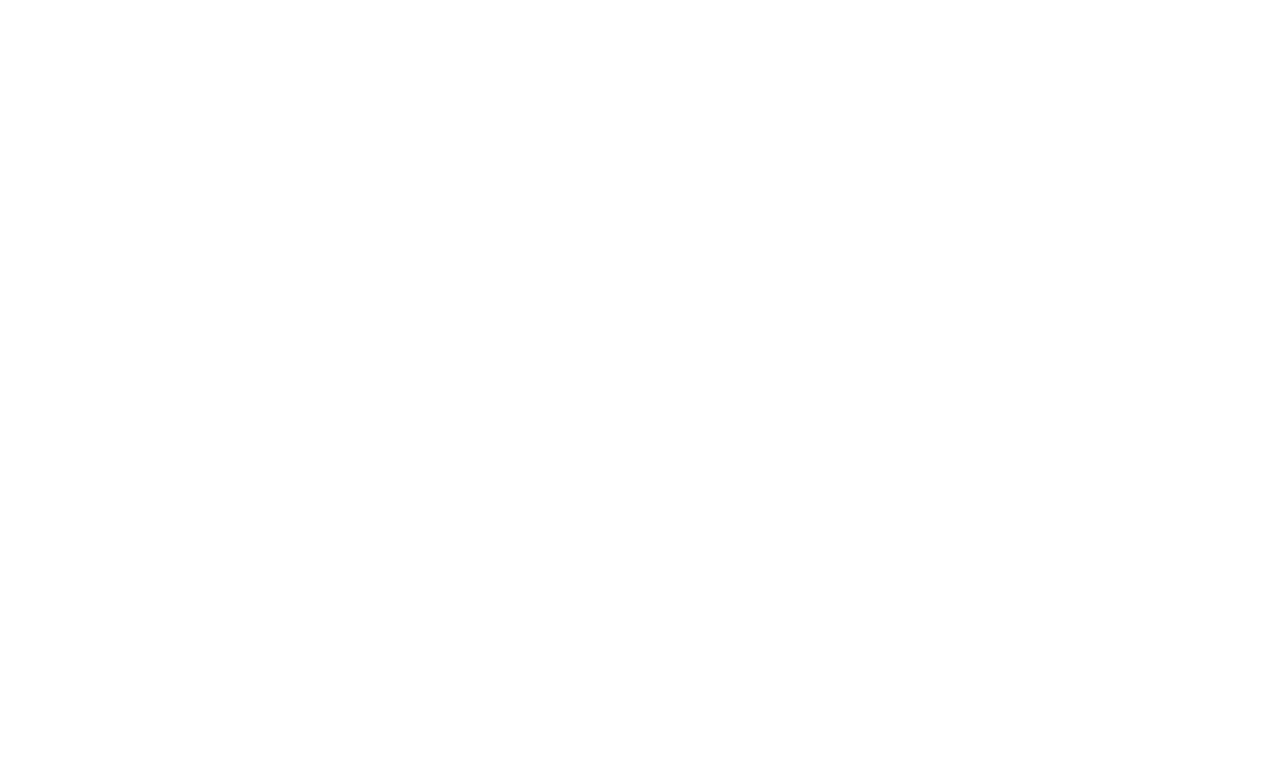
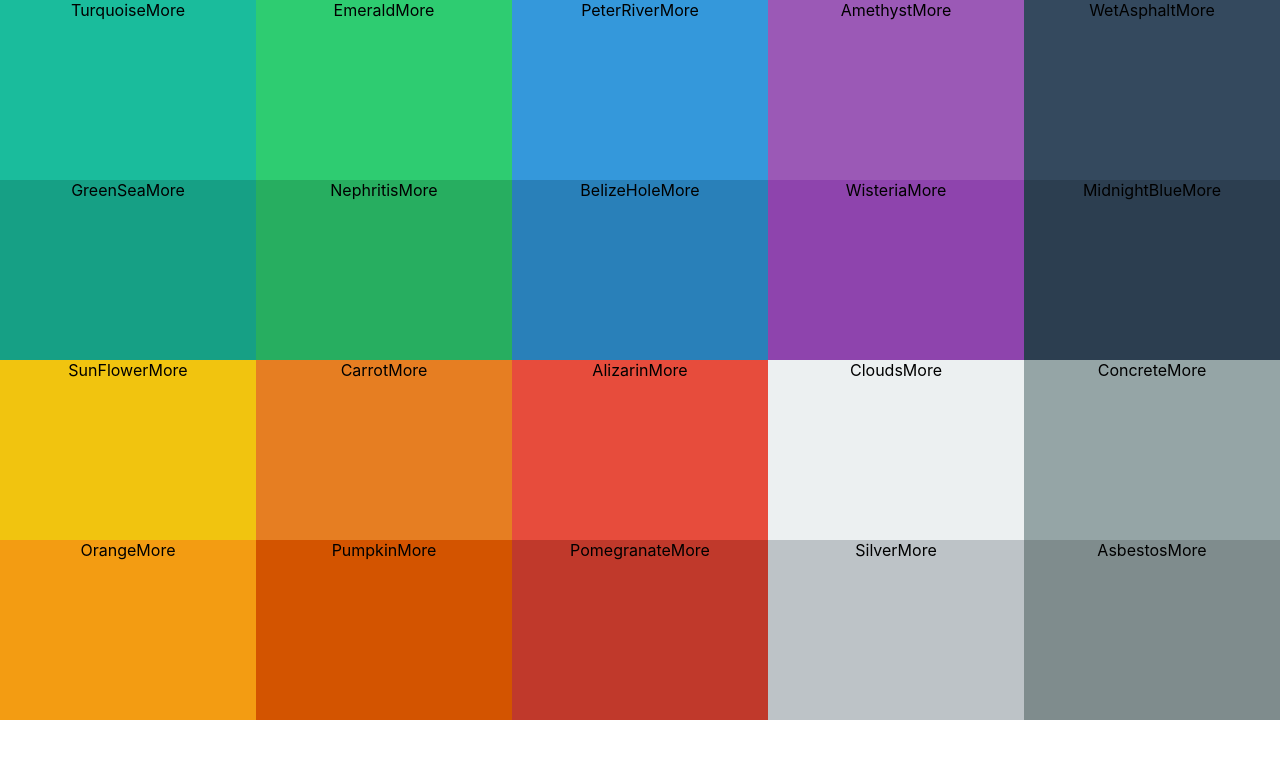
Before and after one commit to AlexOneUp/react-color-palette, a React (Create React App) app: page / in a window 1280 px wide. Shown: the top 758 px of the page. Built offline with nearby package versions, Linux system fonts and the light colour scheme.

Commit message:
Restructuring + Added Styling

```diff
--- a/src/App.js
+++ b/src/App.js
@@ -1,12 +1,12 @@
 import './App.css';
-import seedColors from './seedColors';
-import Palette from './Palette';
+import seedColors from './seeds/seedColors';
+import Palette from './components/Palette';
 
 
 function App() {
   return (
     <div className="App">
-      <Palette {...seedColors[4]}/>
+      <Palette {...seedColors[1]}/>
     </div>
   );
 }
--- a/src/Palette.js
+++ /dev/null
@@ -1,20 +0,0 @@
-import React, { Component } from 'react';
-
-
-class Palette extends Component {
-    constructor(props) {
-        super(props);
-
-    }
-
-    render() {
-        return (
-            <div className="Palette">
-                {/* Navbar here */}
-                <div className="Palette-colors">{/* color boxes  */}</div>
-            </div>
-        )
-    }
-}
-
-export default Palette
--- /dev/null
+++ b/src/components/ColorBox.css
@@ -0,0 +1,8 @@
+.ColorBox {
+    width: 20%;
+    height: 25%;
+    margin: 0 auto;
+    display: inline-block;
+    position: relative;
+    cursor: pointer;
+}
--- /dev/null
+++ b/src/components/ColorBox.js
@@ -0,0 +1,14 @@
+import React, { Component } from 'react'
+import './ColorBox.css';
+class ColorBox extends Component {
+    render() {
+        return (
+            <div style={{ background: this.props.background }} className='ColorBox'>
+            <span>{this.props.name}</span>
+                <span>More</span>
+            </div>
+        )
+    }
+}
+
+export default ColorBox
--- /dev/null
+++ b/src/components/Palette.css
@@ -0,0 +1,8 @@
+.Palette {
+    height: 100vh;
+
+}
+
+.Palette-colors {
+    height: 90%;
+}
--- /dev/null
+++ b/src/components/Palette.js
@@ -0,0 +1,29 @@
+import React, { Component } from 'react';
+import ColorBox from './ColorBox';
+import './Palette.css';
+
+
+class Palette extends Component {
+    constructor(props) {
+        super(props);
+
+    }
+
+    render() {
+        const colorBoxes = this.props.colors.map(color => (
+            <ColorBox background={color.color} name={color.name} />
+        ))
+
+        return (
+            <div className="Palette">
+                {/* Navbar here */}
+                <div className="Palette-colors">
+                {/* color boxes  */}
+                {colorBoxes}
+                </div>
+            </div>
+        )
+    }
+}
+
+export default Palette
```
Also changed, not shown: src/seeds/seedColors.js (renamed from src/seedColors.js).
